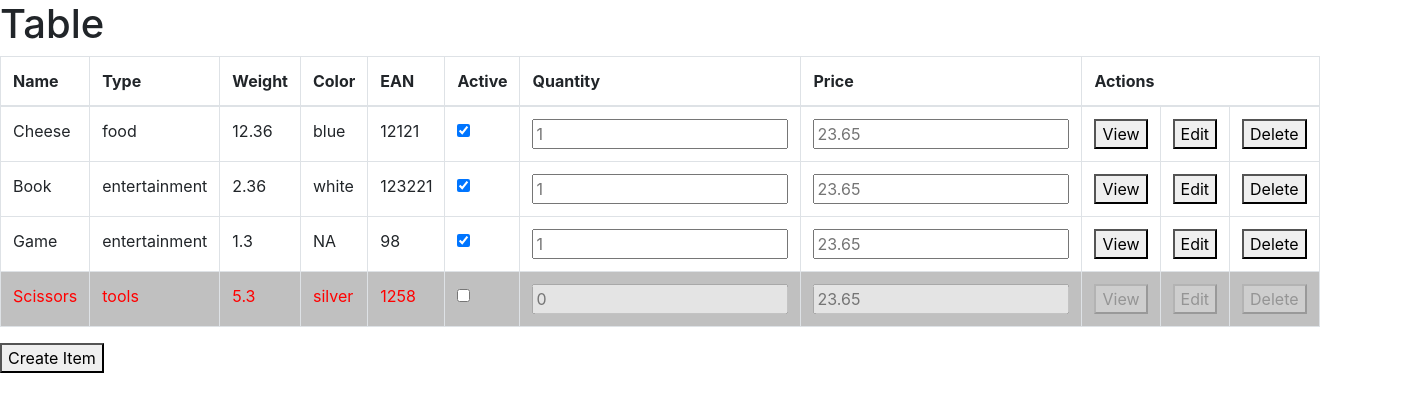
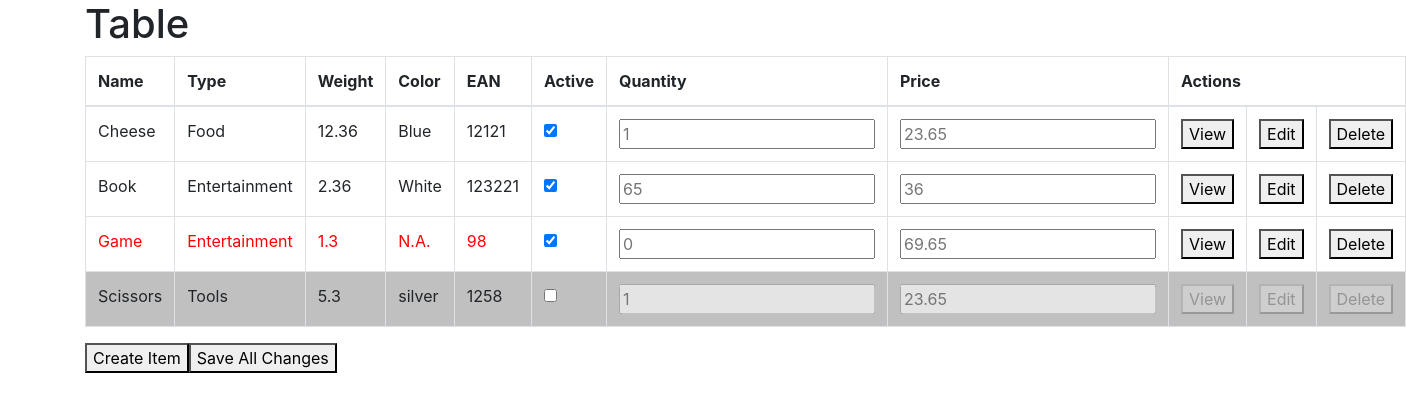
Before and after one commit to willow9/Warehouse, a React (Create React App) app: page / in a window 1280 px wide. Shown: the top 412 px of the page, 1406 px wide, since content can reach past the window. Built offline with nearby package versions, Linux system fonts and the light colour scheme.

Commit message:
Changes saved on LocalStoorage .

```diff
--- a/src/components/ItemTable.tsx
+++ b/src/components/ItemTable.tsx
@@ -35,7 +35,10 @@ class ItemTable extends Component<MyProps, MyState> {
 
   preventEmptyInputs = () => {
     this.setState({ isValueChanged: true });
-    console.log("preventEmptyInputs");
+  };
+
+  saveToDB = () => {
+    this.context.saveToDB();
   };
 
   renderItem = (item: any, index: number) => {
@@ -99,7 +102,7 @@ class ItemTable extends Component<MyProps, MyState> {
 
   render() {
     return (
-      <>
+      <div className='container'>
         <h1>Table</h1>
         <ReactBootstrap.Table striped bordered hover>
           <TableHeader withActions={true}></TableHeader>
@@ -108,7 +111,8 @@ class ItemTable extends Component<MyProps, MyState> {
         <Link to={`/products/create`}>
           <button>Create Item</button>
         </Link>
-      </>
+        <button onClick={this.saveToDB}>Save All Changes</button>
+      </div>
     );
   }
 }
--- a/src/context/ProductsContext.tsx
+++ b/src/context/ProductsContext.tsx
@@ -9,5 +9,5 @@ export default React.createContext({
   addItem: (item: Item) => {},
   editItem: (item: Item, itemId: number) => {},
   changeQuantityOrPrice: (itemId: number, newValue: number, property: string) => {},
-  // changePrice: (itemId: number, newValue: number) => {},
+  saveToDB: () => {},
 });
--- a/src/context/State.tsx
+++ b/src/context/State.tsx
@@ -16,8 +16,6 @@ export default class State extends Component<{}, ItemsState> {
       return item.ean !== productId;
     });
     this.setState({ items: newItems });
-    // localStorage.removeItem("items");
-    // localStorage.setItem("items", JSON.stringify(newItems));
   };
 
   addItem = (item: Item) => {
@@ -39,9 +37,6 @@ export default class State extends Component<{}, ItemsState> {
       }
     });
     this.setState({ items: [...changedItems] });
-
-    // localStorage.removeItem("items");
-    // localStorage.setItem("items", JSON.stringify(this.state.items));
   };
 
   changeQuantityOrPrice = (itemId: number, newValue: number, property: string) => {
@@ -99,6 +94,10 @@ export default class State extends Component<{}, ItemsState> {
     });
     this.setState({ items: [...changedItems] });
   };
+  saveToLocalStorage = () => {
+    localStorage.removeItem("items");
+    localStorage.setItem("items", JSON.stringify(this.state.items));
+  };
   componentDidUpdate() {
     console.log("reender");
     console.log(this.state.items);
@@ -107,51 +106,51 @@ export default class State extends Component<{}, ItemsState> {
     const items = [
       {
         name: "Cheese",
-        type: "food",
+        type: "Food",
         weight: 12.36,
-        color: "blue",
+        color: "Blue",
         active: true,
         ean: 12121,
         quantity: 1,
         price: 23.65,
-        priceHistory: [1, 2, 3, 4, 5],
-        quantityHistory: [123, 0],
+        priceHistory: [12.3, 23.89, 30, 45.2, 23.65],
+        quantityHistory: [8, 0, 1],
       },
       {
         name: "Book",
-        type: "entertainment",
+        type: "Entertainment",
         weight: 2.36,
-        color: "white",
+        color: "White",
         active: true,
         ean: 123221,
-        quantity: 1,
-        price: 23.65,
-        priceHistory: [1, 2, 3],
-        quantityHistory: [123, 0, 23, 65.25],
+        quantity: 65,
+        price: 36,
+        priceHistory: [12.22, 24, 36],
+        quantityHistory: [29, 0, 23, 65],
       },
       {
         name: "Game",
-        type: "entertainment",
+        type: "Entertainment",
         weight: 1.3,
-        color: "NA",
+        color: "N.A.",
         active: true,
         ean: 98,
-        quantity: 1,
-        price: 23.65,
-        priceHistory: [1, 2, 3],
-        quantityHistory: [123, 0, 23, 65.25],
+        quantity: 0,
+        price: 69.65,
+        priceHistory: [100, 45.36, 69.65],
+        quantityHistory: [12, 0, 23, 0],
       },
       {
         name: "Scissors",
-        type: "tools",
+        type: "Tools",
         weight: 5.3,
         color: "silver",
         active: false,
         ean: 1258,
-        quantity: 0,
+        quantity: 1,
         price: 23.65,
-        priceHistory: [1],
-        quantityHistory: [123, 0, 23, 65.25],
+        priceHistory: [23.65],
+        quantityHistory: [3, 0, 23, 1],
       },
     ];
     if (!localStorage.getItem("items")) {
@@ -170,6 +169,7 @@ export default class State extends Component<{}, ItemsState> {
           addItem: this.addItem,
           editItem: this.editItem,
           changeQuantityOrPrice: this.changeQuantityOrPrice,
+          saveToDB: this.saveToLocalStorage,
         }}
       >
         {this.props.children}
```
